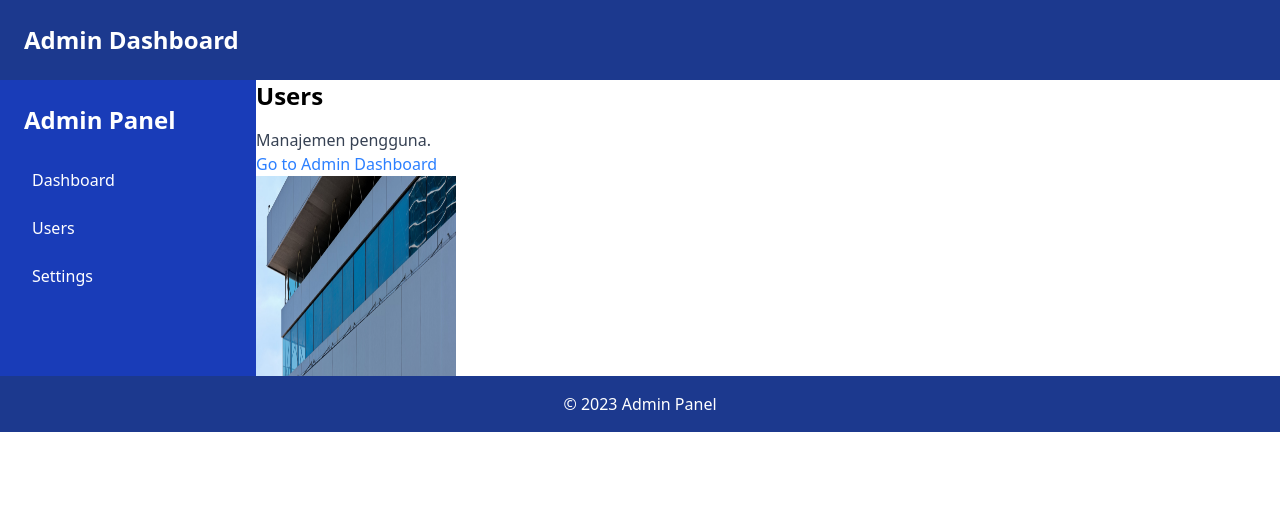
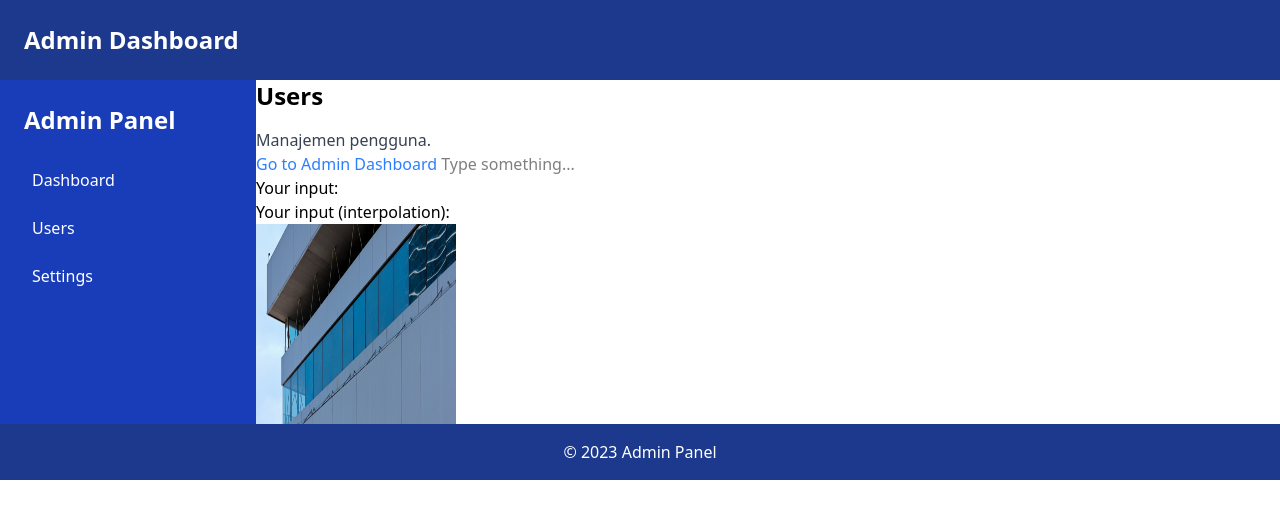
Before and after one commit to ekahendar/smarthome1, a Nuxt app: page /admin/users in a window 1280 px wide. Shown: the top 518 px of the page. Built offline with nearby package versions, Linux system fonts and the light colour scheme.

Commit message:
input masuk dalam data

```diff
--- a/pages/admin/users.vue
+++ b/pages/admin/users.vue
@@ -3,8 +3,23 @@
     <h2 class="text-2xl font-bold mb-4">Users</h2>
     <p class="text-gray-700">Manajemen pengguna.</p>
     <nuxt-link to="/admin" class="text-blue-500 hover:underline">
-        Go to Admin Dashboard
-      </nuxt-link>
+      Go to Admin Dashboard
+    </nuxt-link>
+    <input
+      type="text"
+      v-model="message"
+      placeholder="Type something..."
+      class="input-field"
+    >
+
+    <p class="display-text">
+      Your input: <span v-text="message"></span>
+    </p>
+
+    <p class="display-text">
+      Your input (interpolation): {{ message }}
+    </p>
+
     <img src="/images/grid-image/image-01.png" style="width:200px;height:200px;">
   </div>
 </template>
@@ -12,5 +27,10 @@
 <script>
 export default {
   layout: 'admin', // Gunakan layout admin
+  data() {
+    return {
+      message: ''
+    }
+  }
 };
 </script>
```
